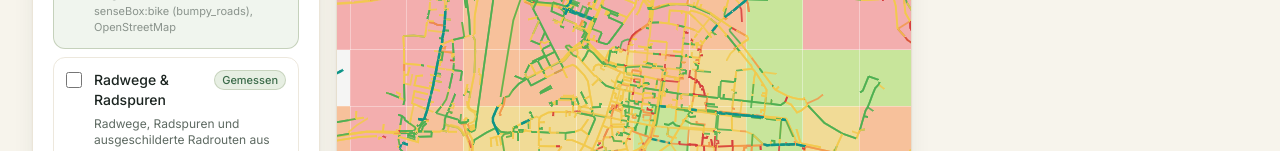
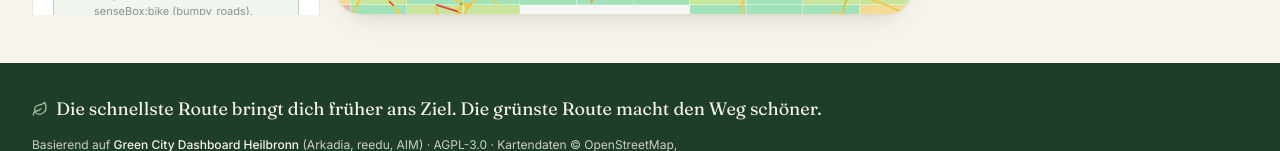
Before and after one commit to Seungyeon1017/GreenestBikeRoute, a Next.js app in the folder frontend/: page /overview in a window 1280 px wide. Shown: the part 921-1072 px from the top of the page. Built offline with nearby package versions, Linux system fonts and the light colour scheme; no server answers.

Commit message:
Keep the overview map still when toggling layers: fixed-height row on wide screens with scrolling side panels

```diff
--- a/frontend/components/Greenest/Overview/LayerPanel.tsx
+++ b/frontend/components/Greenest/Overview/LayerPanel.tsx
@@ -52,7 +52,7 @@ export default function LayerPanel({
                   type="checkbox"
                 />
                 <div className="min-w-0 flex-1 space-y-1.5">
-                  <div className="flex items-start justify-between gap-2">
+                  <div className="flex flex-wrap items-start justify-between gap-2">
                     <label
                       className={cx(
                         'block text-sm font-medium',
--- a/frontend/components/Greenest/Overview/OverviewView.tsx
+++ b/frontend/components/Greenest/Overview/OverviewView.tsx
@@ -57,8 +57,10 @@ export default function OverviewView() {
         subtitle={t('greenest.overview.subtitle')}
         title={t('greenest.overview.title')}
       />
-      <div className="grid flex-1 grid-cols-1 gap-4 lg:grid-cols-[18rem_minmax(0,1fr)_20rem]">
-        <aside className="order-2 lg:order-1">
+      {/* On wide screens the row has a fixed height and the side panels scroll inside it,
+          so a panel growing when a layer is toggled never moves or resizes the map. */}
+      <div className="grid flex-1 grid-cols-1 gap-4 lg:h-[calc(100vh-7rem)] lg:flex-none lg:grid-cols-[18rem_minmax(0,1fr)_20rem] lg:grid-rows-[minmax(0,1fr)]">
+        <aside className="order-2 lg:order-1 lg:overflow-y-auto">
           <LayerPanel
             enabled={enabled}
             layers={ENVIRONMENT_LAYERS}
@@ -66,7 +68,7 @@ export default function OverviewView() {
             overlays={overlays}
           />
         </aside>
-        <section className="relative order-1 h-[60vh] min-h-[420px] overflow-hidden rounded-3xl border border-leaf-sand shadow-soft lg:order-2 lg:h-auto">
+        <section className="relative order-1 h-[60vh] min-h-[420px] overflow-hidden rounded-3xl border border-leaf-sand shadow-soft lg:order-2 lg:h-auto lg:min-h-0">
           <OverviewMap
             ariaLabel={t('greenest.overview.mapLabel')}
             data={data}
@@ -91,7 +93,7 @@ export default function OverviewView() {
             </div>
           )}
         </section>
-        <aside className="order-3">
+        <aside className="order-3 lg:overflow-y-auto">
           <AreaDetailsPanel
             area={selectedArea}
             onClear={() => setSelectedCell(null)}
```
